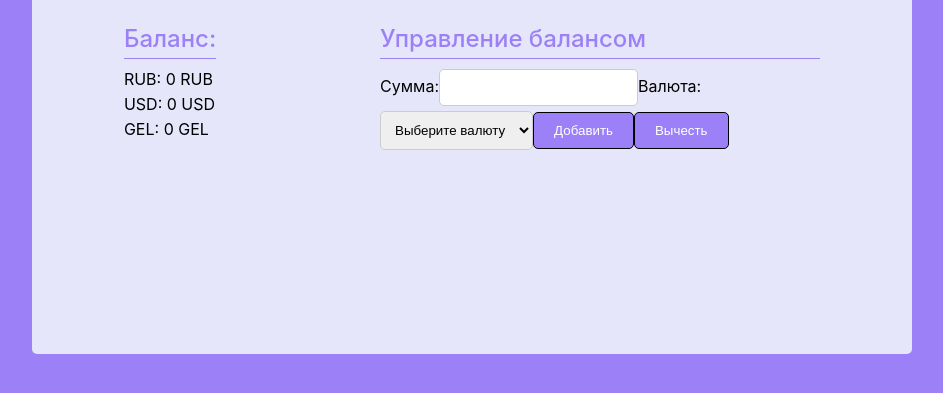
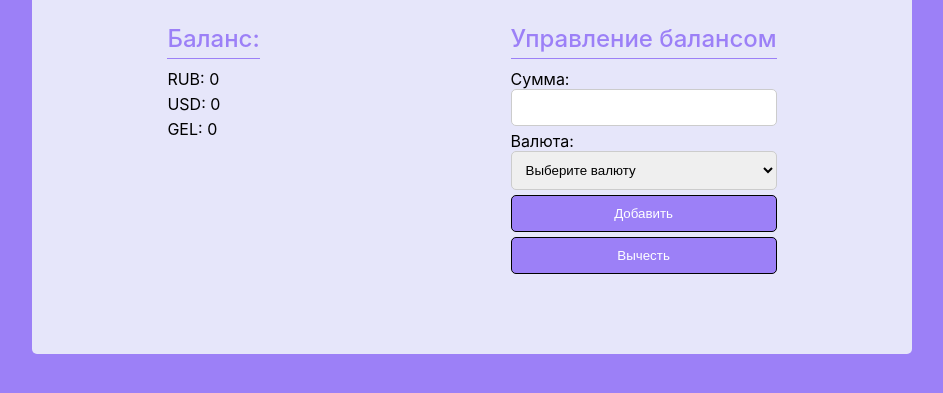
Before and after one commit to Moscow89er/budget-tracking-react, a React app: page / in a window 1280 px wide. Shown: the part 255-648 px from the top of the page, without its empty margins (168-1111 px from the left). Built offline with nearby package versions, Linux system fonts and the light colour scheme.

Commit message:
настроил логику работы DailyRecords

```diff
--- a/src/blocks/daily-records/___balance-controls/daily-records__balance-controls-inputs.css
+++ b/src/blocks/daily-records/___balance-controls/daily-records__balance-controls-inputs.css
@@ -1,3 +1,5 @@
 .daily-records__balance-controls-inputs {
-
+    margin: auto;
+    display: flex;
+    flex-direction: column;
 }
--- a/src/blocks/daily-records/___balance-controls/daily-records__balance-controls-label.css
+++ b/src/blocks/daily-records/___balance-controls/daily-records__balance-controls-label.css
@@ -1,3 +1,3 @@
-.daily-records__balance-controls-label {
+/*.daily-records__balance-controls-label {
 
-}
+}*/
--- a/src/components/DailyRecords.js
+++ b/src/components/DailyRecords.js
@@ -1,4 +1,62 @@
+import React, {useState} from "react";
+
 function DailyRecords() {
+    const [inputValue, setInputValue] = useState('');
+    const [selectedCurrency, setSelectedCurrncy] = useState('');
+    const [rub, setRub] = useState(0);
+    const [usd, setUsd] = useState(0);
+    const [gel, setGel] = useState(0);
+
+    const handleInputChange = (e) => {
+        setInputValue(e.target.value);
+    };
+
+    const handleCurrencyChange = (e) => {
+        setSelectedCurrncy(e.target.value);
+    }
+
+    const handleIncrement = () => {
+        const parsedNumber = parseInt(inputValue);
+
+        if(!isNaN(parsedNumber)) {
+            switch (selectedCurrency) {
+                case 'RUB':
+                    setRub(rub + parsedNumber);
+                    break;
+                case 'USD':
+                    setUsd(usd + parsedNumber);
+                    break;
+                case 'GEL':
+                    setGel(gel + parsedNumber);
+                    break;
+                    default:
+                    break;
+            }
+            setInputValue('');
+        }
+    };
+
+    const handleDecrement = () => {
+        const parsedNumber = parseInt(inputValue);
+
+        if(!isNaN(parsedNumber)) {
+            switch (selectedCurrency) {
+                case 'RUB':
+                    setRub(rub - parsedNumber);
+                    break;
+                case 'USD':
+                    setUsd(usd - parsedNumber);
+                    break;
+                case 'GEL':
+                    setGel(gel - parsedNumber);
+                    break;
+                    default:
+                    break;
+            }
+            setInputValue('');
+        }
+    };
+
     return (
         <div className="daily-records">
             <h2 className="daily-records__title">Бюджет</h2>
@@ -6,29 +64,29 @@ function DailyRecords() {
                 <div className="daily-records__balance">
                     <h4 className="daily-records__balance-title">Баланс:</h4>
                     <div className="daily-records__balance-value">
-                        <span id="daily-balance-value-RUB">RUB:</span> 0 RUB
+                        <span id="daily-balance-value-RUB">RUB: {rub}</span>
                     </div>
                     <div className="daily-records__balance-value">
-                        <span id="daily-balance-value-USD">USD:</span> 0 USD
+                        <span id="daily-balance-value-USD">USD: {usd}</span>
                     </div>
                     <div className="daily-records__balance-value">
-                        <span id="daily-balance-value-GEL">GEL:</span> 0 GEL
+                        <span id="daily-balance-value-GEL">GEL: {gel}</span>
                     </div>
                 </div>
                 <div className="daily-records__balance-controls">
                     <h2 className="daily-records__balance-controls-title">Управление балансом</h2>
                     <div className="daily-records__balance-controls-inputs" id="balance-inputs">
                         <label className="daily-records__balance-controls-label" htmlFor="balance-amount">Сумма:</label>
-                    <input className="daily-records__balance-controls-input" id="balance-amount" type="number" min="0" required />
+                        <input className="daily-records__balance-controls-input" id="balance-amount" type="number" value={inputValue} onChange={handleInputChange} min="0" required />
                         <label className="daily-records__balance-controls-label" htmlFor="balance-currency">Валюта:</label>
-                    <select className="daily-records__balance-controls-select" id="balance-currency" required>
+                        <select className="daily-records__balance-controls-select" id="balance-currency" onChange={handleCurrencyChange} value={selectedCurrency} required>
                             <option value="">Выберите валюту</option>
                             <option value="RUB">RUB</option>
                             <option value="GEL">GEL</option>
                             <option value="USD">USD</option>
                         </select>
-                    <button className="daily-records__balance-controls-button" id="balance-add">Добавить</button>
-                    <button className="daily-records__balance-controls-button" id="balance-subtract">Вычесть</button>
+                        <button className="daily-records__balance-controls-button" id="balance-add" onClick={handleIncrement} type="submit">Добавить</button>
+                        <button className="daily-records__balance-controls-button" id="balance-subtract" onClick={handleDecrement} type="submit">Вычесть</button>
                     </div>
                 </div>
             </div>
```
Lines whose indentation alone changed are shown as unchanged.
